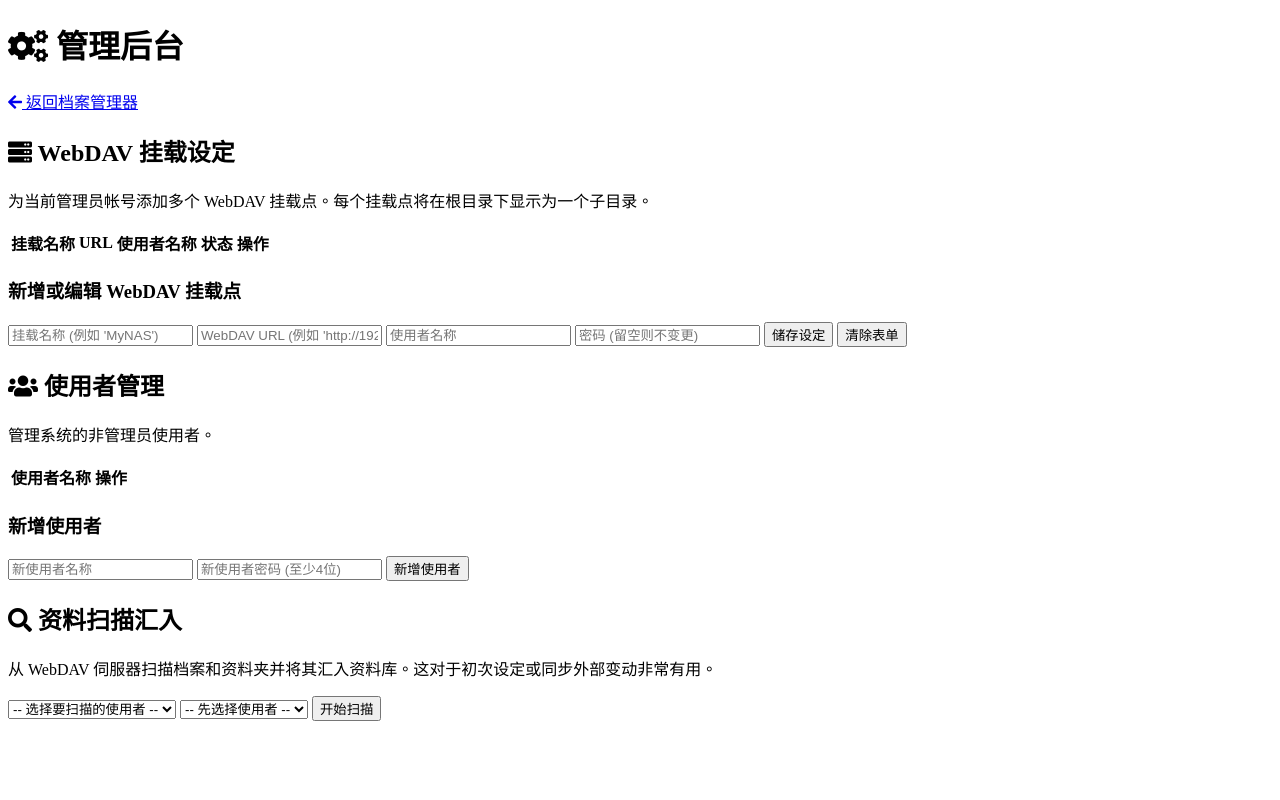
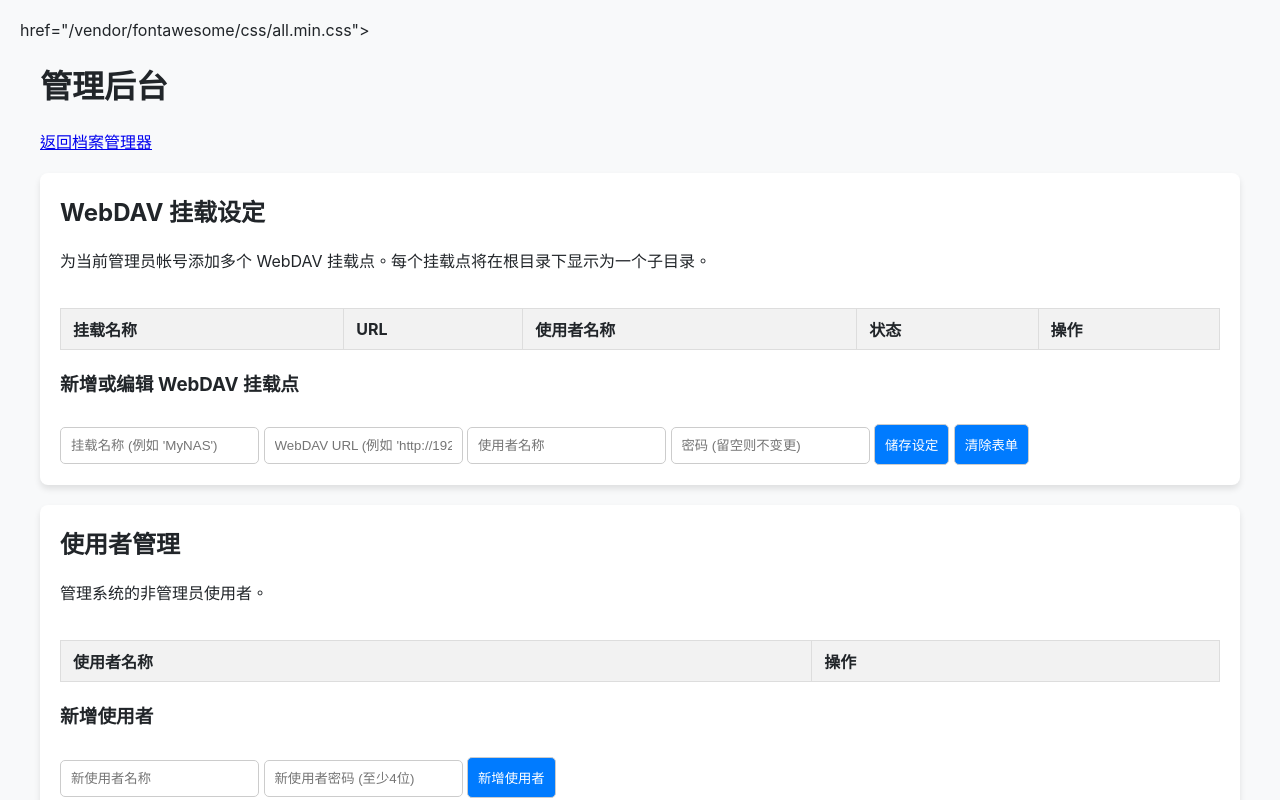
Before and after one commit to Limkon/webdav-server, a Node server app: template views/admin.html in a window 1280 px wide. Run offline with Node 20, Linux system fonts and the light colour scheme; the template is opened without the code that fills it, so the values that code supplies are empty; some libraries are stand-ins or nearby versions.

Commit message:
Update admin.html

```diff
--- a/views/admin.html
+++ b/views/admin.html
@@ -4,8 +4,8 @@
     <meta charset="UTF-8">
     <meta name="viewport" content="width=device-width, initial-scale=1.0">
     <title>管理后台</title>
-    <link rel="stylesheet" href="https://cdnjs.cloudflare.com/ajax/libs/font-awesome/5.15.4/css/all.min.css">
-    <link rel="stylesheet" href="/css/admin.css">
+    href="/vendor/fontawesome/css/all.min.css">
+    <link rel="stylesheet" href="/manager.css">
 </head>
 <body>
     <div class="container">
```
